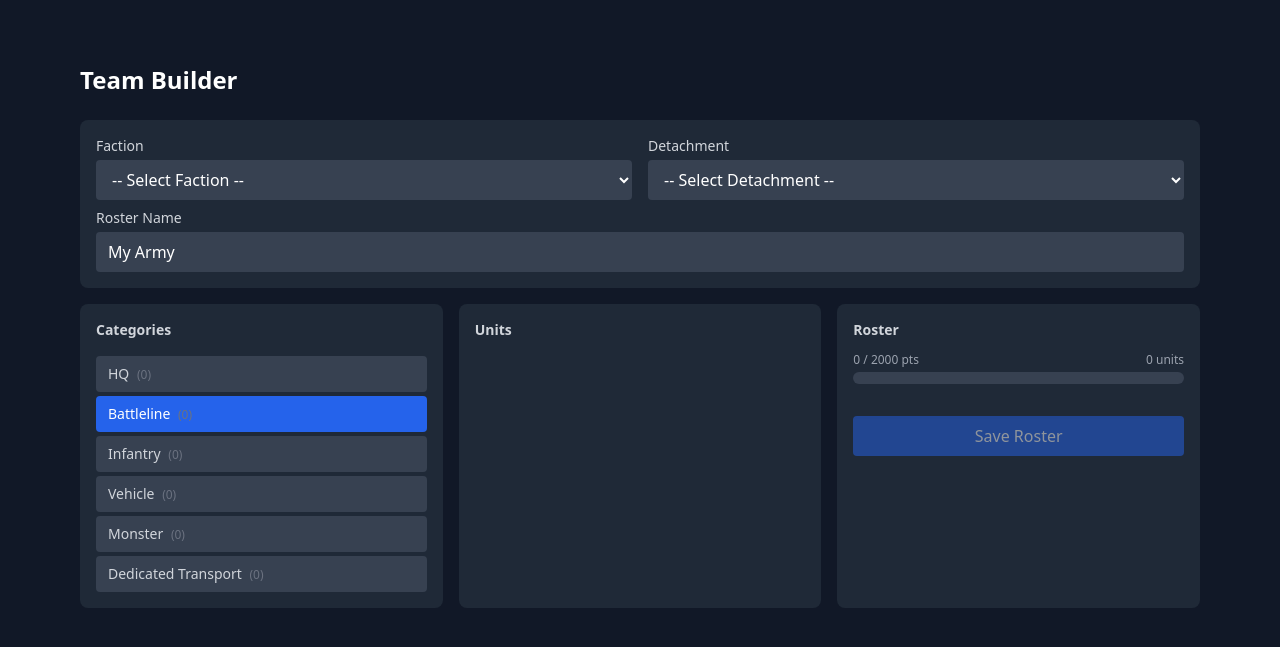
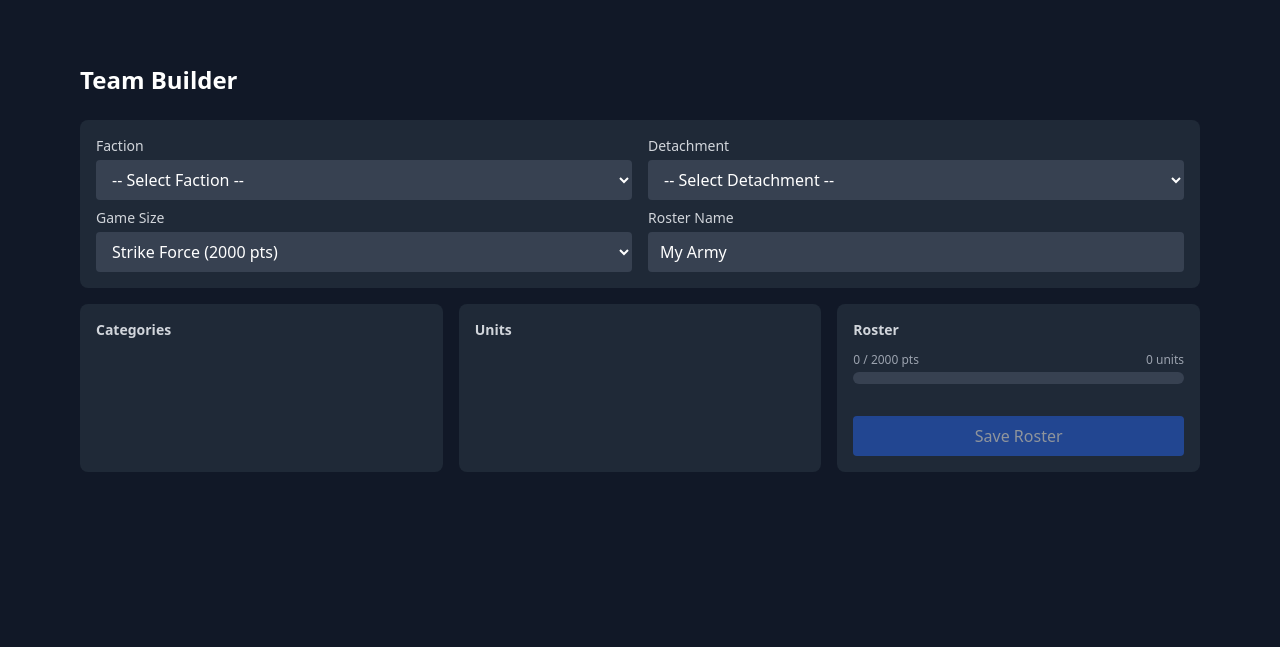
Before and after one commit to fixemer90-stack/Warpsmith, a FastAPI app: page /team-builder in a window 1280 px wide. Shown: the part 90-737 px from the top of the page. Run offline with FastAPI, Linux system fonts and the light colour scheme; data that the repository does not hold is empty; some libraries are stand-ins or nearby versions.

Commit message:
feat: Complete Phase 2 Game System - F2.8 Victory Points, F2.11 Team Builder UI, F2.12 Leader Compatibility

```diff
--- a/backend/loader/parser.py
+++ b/backend/loader/parser.py
@@ -453,6 +453,8 @@ def _infer_category(keywords: list[str], metadata: dict[str, Any]) -> str:
     combined = normalized_keywords | metadata_tags
     if "battleline" in combined:
         return "Battleline"
+    if "character" in combined:
+        return "Character"
     if "vehicle" in combined:
         return "Vehicle"
     if "monster" in combined:
--- a/web/static/team_builder.js
+++ b/web/static/team_builder.js
@@ -5,19 +5,26 @@ function teamBuilder() {
         faction: '',
         detachment: '',
         name: 'My Army',
+        gameSize: 2000,
         ptsLimit: 2000,
         roster: [],
-        categories: ['HQ', 'Battleline', 'Infantry', 'Vehicle', 'Monster', 'Dedicated Transport'],
-        selectedCategory: 'Battleline',
+        selectedCategory: '',
         showModal: false,
         selectedUnit: null,
         squadSize: 1,
         validationErrors: [],
+        _units: [],
+        detachments: [],
 
         // Computed
         get unitsByCategory() {
-            // From window._unitData grouped by category
-            return window._unitData || {};
+            const grouped = {};
+            this._units.forEach(unit => {
+                const cat = unit.category || 'Other';
+                if (!grouped[cat]) grouped[cat] = [];
+                grouped[cat].push(unit);
+            });
+            return grouped;
         },
         get filteredUnits() {
             const cat = this.selectedCategory;
@@ -38,6 +45,9 @@ function teamBuilder() {
         },
 
         // Methods
+        updatePtsLimit() {
+            this.ptsLimit = parseInt(this.gameSize, 10);
+        },
         async loadUnits() {
             if (!this.faction) {
                 this.units = [];
@@ -52,15 +62,9 @@ function teamBuilder() {
 
         if (unitsResp.ok) {
             const unitsData = await unitsResp.json();
-            // Group units by category for the sidebar
-            const grouped = {};
-            (unitsData.units || []).forEach(unit => {
-                if (!grouped[unit.category]) {
-                    grouped[unit.category] = [];
-                }
-                grouped[unit.category].push(unit);
-            });
-            window._unitData = grouped;
+            this._units = unitsData.units || [];
+            const keys = Object.keys(this.unitsByCategory);
+            this.selectedCategory = keys.length > 0 ? keys[0] : '';
         }
 
                 if (detResp.ok) {
--- a/web/templates/team_builder.html
+++ b/web/templates/team_builder.html
@@ -1,11 +1,11 @@
 {% extends "base.html" %}
 
 {% block content %}
-<script src="/static/team_builder.js"></script>
 <div x-data="teamBuilder()" class="max-w-6xl mx-auto py-8 px-4">
+    <script src="/static/team_builder.js"></script>
     <h1 class="text-2xl font-bold text-white mb-6">Team Builder</h1>
 
-    <!-- Step 1: Faction + Detachment -->
+    <!-- Step 1: Faction + Detachment + Game Size + Roster Name -->
     <div class="bg-gray-800 rounded-lg p-4 mb-4">
         <div class="grid grid-cols-2 gap-4">
             <div>
@@ -29,10 +29,22 @@
                 </select>
             </div>
         </div>
-        <div class="mt-2">
-            <label class="block text-sm text-gray-300 mb-1">Roster Name</label>
-            <input x-model="name" type="text" placeholder="My Army"
-                   class="w-full bg-gray-700 text-white rounded px-3 py-2">
+        <div class="grid grid-cols-2 gap-4 mt-2">
+            <div>
+                <label class="block text-sm text-gray-300 mb-1">Game Size</label>
+                <select x-model="gameSize" @change="updatePtsLimit()"
+                        class="w-full bg-gray-700 text-white rounded px-3 py-2">
+                    <option value="500">Combat Patrol (500 pts)</option>
+                    <option value="1000">Incursion (1000 pts)</option>
+                    <option value="2000" selected>Strike Force (2000 pts)</option>
+                    <option value="3000">Onslaught (3000 pts)</option>
+                </select>
+            </div>
+            <div>
+                <label class="block text-sm text-gray-300 mb-1">Roster Name</label>
+                <input x-model="name" type="text" placeholder="My Army"
+                       class="w-full bg-gray-700 text-white rounded px-3 py-2">
+            </div>
         </div>
     </div>
 
@@ -42,7 +54,7 @@
         <div class="bg-gray-800 rounded-lg p-4">
             <h3 class="text-sm font-semibold text-gray-300 mb-3">Categories</h3>
             <div class="space-y-1">
-                <template x-for="cat in categories" :key="cat">
+                <template x-for="cat in Object.keys(unitsByCategory)" :key="cat">
                     <button @click="selectedCategory = cat"
                             class="w-full text-left px-3 py-2 rounded text-sm"
                             :class="selectedCategory == cat
@@ -151,6 +163,6 @@
                         class="bg-blue-600 text-white px-4 py-2 rounded">Add to Roster</button>
             </div>
         </div>
-    </div>
+</div>
 </div>
 {% endblock %}
```
Also changed, not shown: web/routes/api.py (line endings or trailing spaces).
